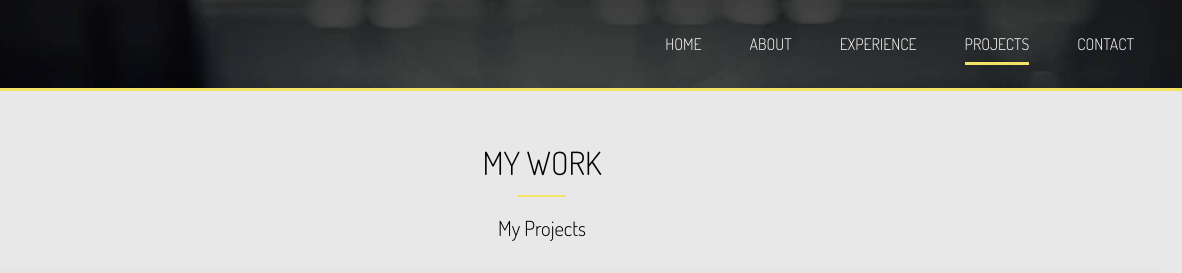
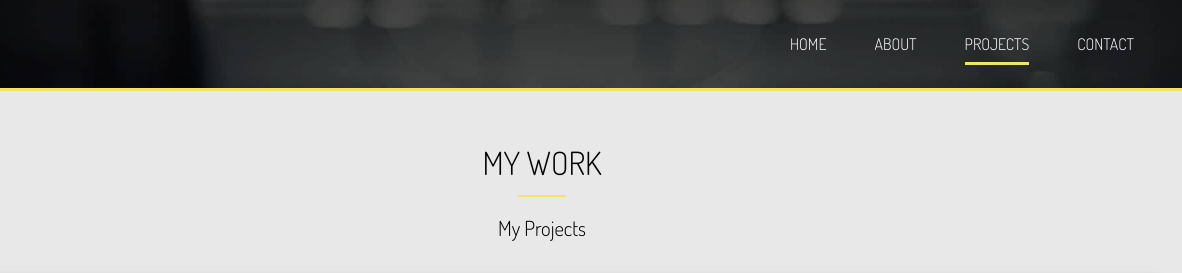
Before and after one commit to sean197/newPortfolio, a plain HTML site: page projects.html in a window 1280 px wide. Shown: the top 273 px of the page, 98-1280 px from the left. Drawn offline with Linux system fonts and the light colour scheme.

Commit message:
Update projects.html

```diff
--- a/projects.html
+++ b/projects.html
@@ -18,7 +18,6 @@
                  <ul>
                     <li><a href="index.html" >Home</a></li>
                     <li><a href="about.html" >About</a></li>
-                    <li><a href="experience.html" >Experience</a></li>
                     <li><a href="projects.html" class="current"  >Projects</a></li>
                     <li><a href="contact.html" >Contact</a></li>
                  </ul>
```
